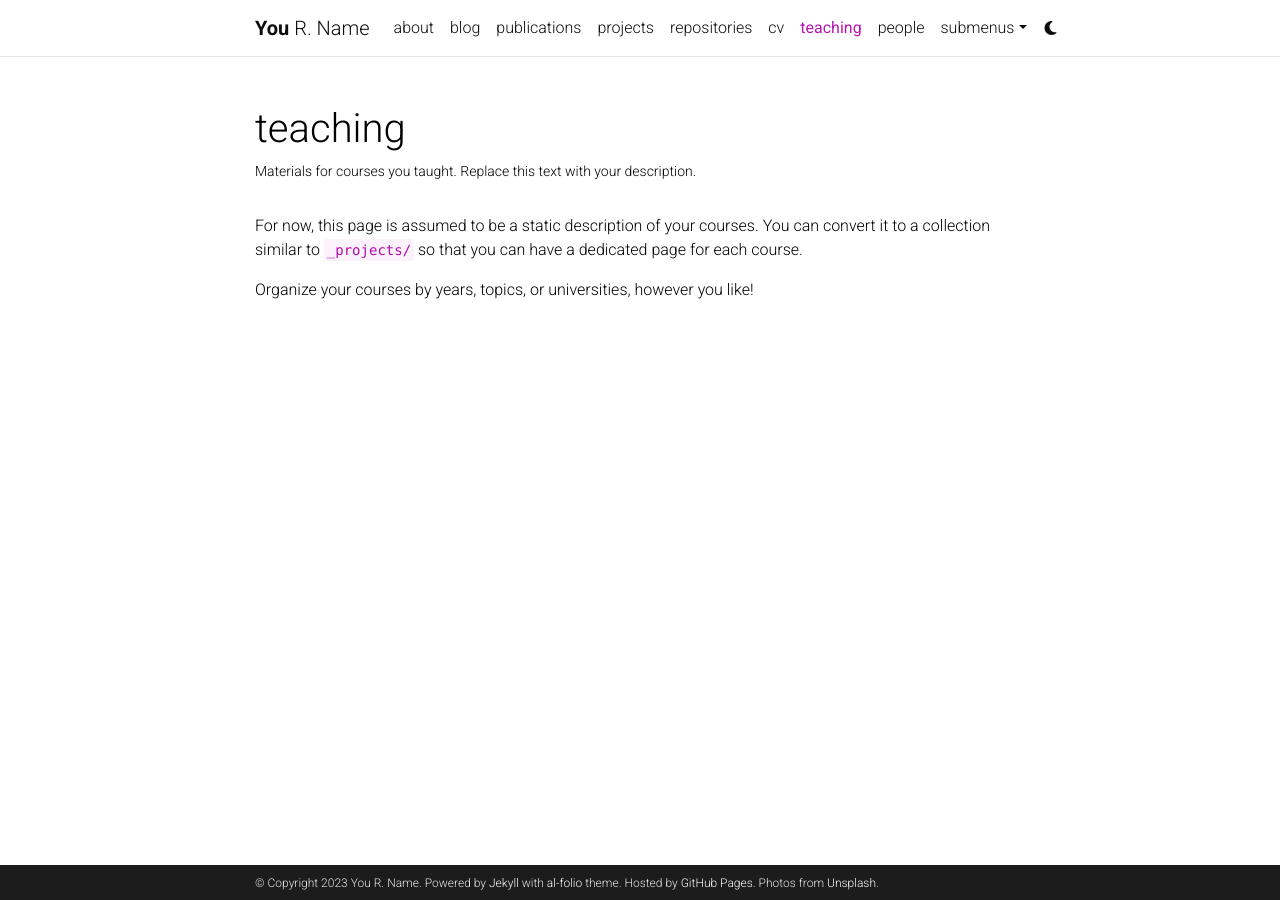
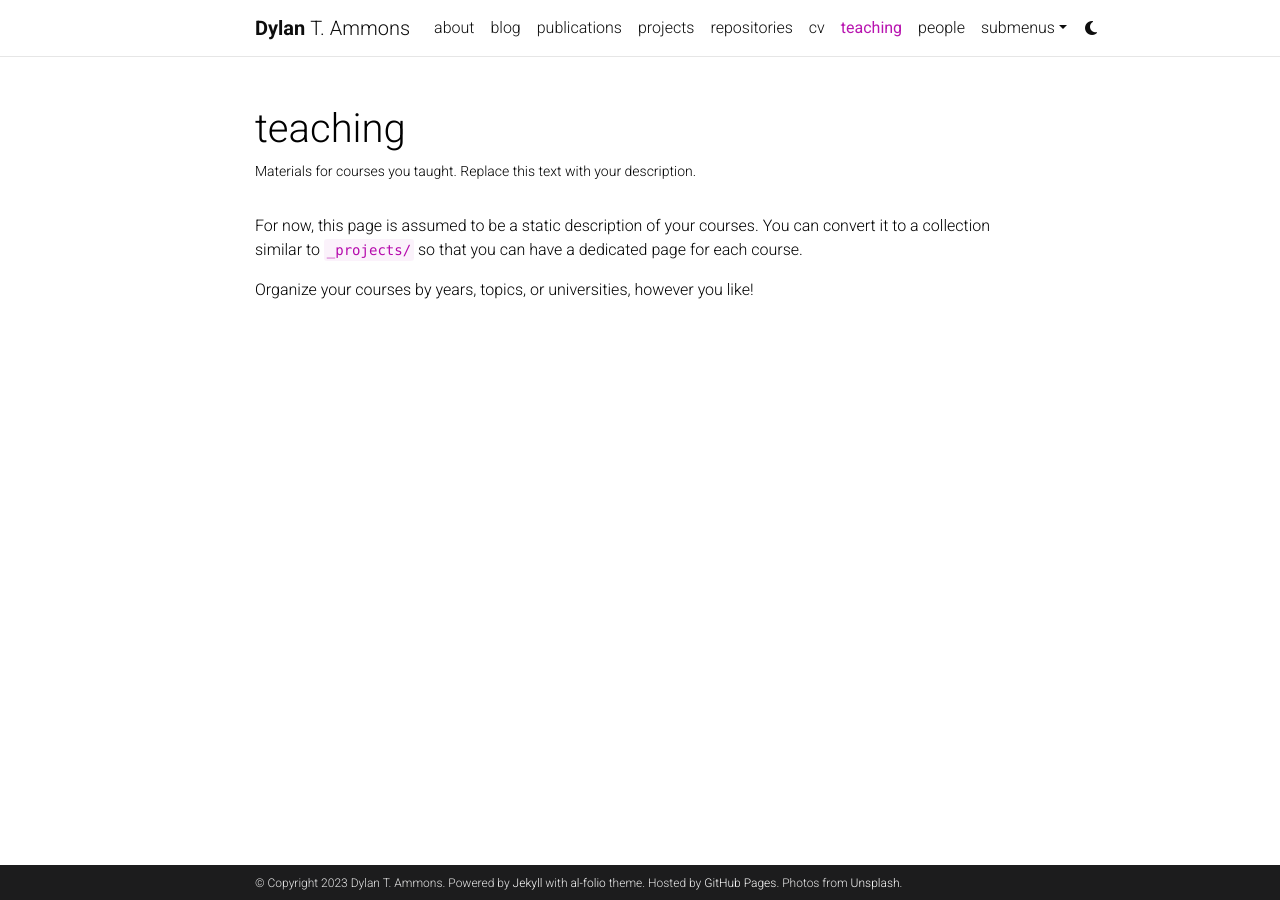
Before and after one commit to dyammons/dyammons.github.io, a Jekyll site: the page built from _pages/teaching.md, in a window 1280 px wide. Built offline with Jekyll 4.4.1, drawn with Linux system fonts in a browser that asks for light colours; comment, search, counter and statistics services are not loaded; a style sheet for code colours, icons or effects is not loaded.

Commit message:
personalize default webpage

```diff
--- a/_config.yml
+++ b/_config.yml
@@ -3,10 +3,10 @@
 # -----------------------------------------------------------------------------
 
 title: blank # the website title (if blank, full name will be used instead)
-first_name: You
-middle_name: R.
-last_name: Name
-email: you@example.com
+first_name: Dylan
+middle_name: T.
+last_name: Ammons
+email: dyammons95@gmail.com
 description: > # the ">" symbol means to ignore newlines until "footer_text:"
   A simple, whitespace theme for academics. Based on [*folio](https://github.com/bogoli/-folio) design.
 footer_text: >
@@ -18,8 +18,8 @@
 lang: en # the language of your site (for example: en, fr, cn, ru, etc.)
 icon: ⚛️  # the emoji used as the favicon (alternatively, provide image name in /assets/img/)
 
-url: https://alshedivat.github.io # the base hostname & protocol for your site
-baseurl: /al-folio # the subpath of your site, e.g. /blog/
+url: https://dyammons.github.io # the base hostname & protocol for your site
+baseurl: # the subpath of your site, e.g. /blog/
 last_updated: false # set to true if you want to display last updated in the footer
 impressum_path:  # set to path to include impressum link in the footer, use the same path as permalink in a page, helps to conform with EU GDPR
 
```
